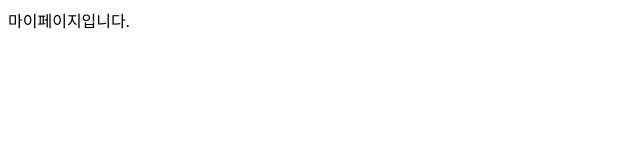
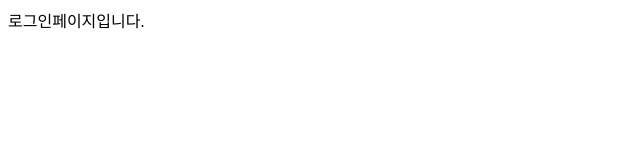
Before and after one commit to gatihaeyo/gatihaeyo_frontend_v1, a Next.js app: page /signin in a window 1280 px wide. Shown: the top 160 px of the page, without its empty margins (0-640 px from the left). Built offline with nearby package versions, Linux system fonts and the light colour scheme.

Commit message:
ADD :: axios 추가

```diff
--- a/package.json
+++ b/package.json
@@ -12,6 +12,7 @@
     "@next/bundle-analyzer": "^13.0.2",
     "@tanstack/react-query": "^4.14.3",
     "@tanstack/react-query-devtools": "^4.14.3",
+    "axios": "^1.1.3",
     "next": "12.3.0",
     "react": "18.2.0",
     "react-dom": "18.2.0",
--- a/pages/signin.tsx
+++ b/pages/signin.tsx
@@ -5,7 +5,7 @@ import Image from "next/image";
 const SignIn: NextPage = () => {
   return (
     <>
-      <div>마이페이지입니다.</div>
+      <div>로그인페이지입니다.</div>
     </>
   );
 };
```
Also changed, not shown: 2 other files (tests, documents, lock files or other folders).
